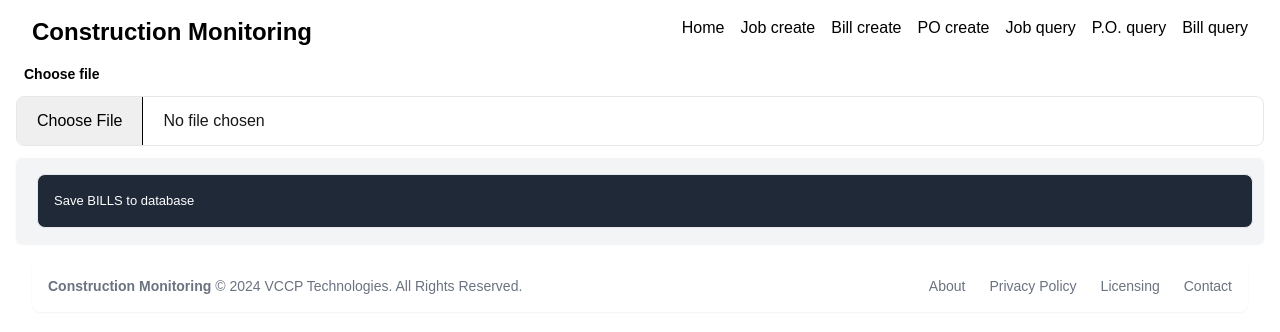
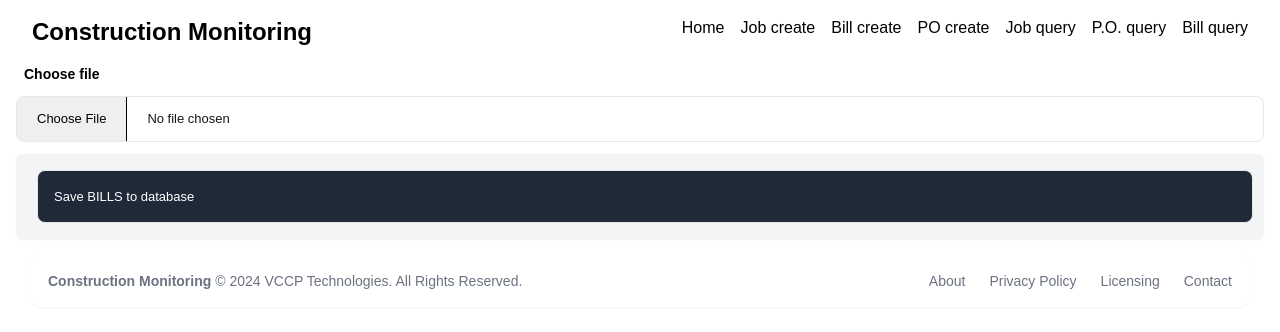
Before and after one commit to cperlovan/buildvercelfront, a Next.js app: page /billcreate in a window 1280 px wide. Shown: the top 332 px of the page. Built offline with nearby package versions, Linux system fonts and the light colour scheme.

Commit message:
style billcreate2

```diff
--- a/app/billcreate/page.tsx
+++ b/app/billcreate/page.tsx
@@ -264,7 +264,9 @@ function Page() {
           <input className='w-full cursor-pointer rounded-lg border-[1.5px] border-stroke bg-transparent outline-none transition file:mr-5 file:border-collapse file:cursor-pointer file:border-0 file:border-r file:border-solid file:border-stroke file:bg-whiter file:px-5 file:py-3 file:hover:bg-primary file:hover:bg-opacity-10 focus:border-primary active:border-primary disabled:cursor-default disabled:bg-whiter dark:border-form-strokedark dark:bg-form-input dark:file:border-form-strokedark dark:file:bg-white/30 dark:file:text-white dark:focus:border-primary'
             type="file"
             id="formFile"
-            onChange={handleFileChange} />
+            onChange={handleFileChange}
+            style={{ display: 'block', fontSize: 'small' }}/>
+
         </div>
         {isLoading && <p>Loading data...</p>}
         {error && <p className="error">{error}</p>}
```
Also changed, not shown: app/pocreate/page.tsx (+4 -4 lines).
